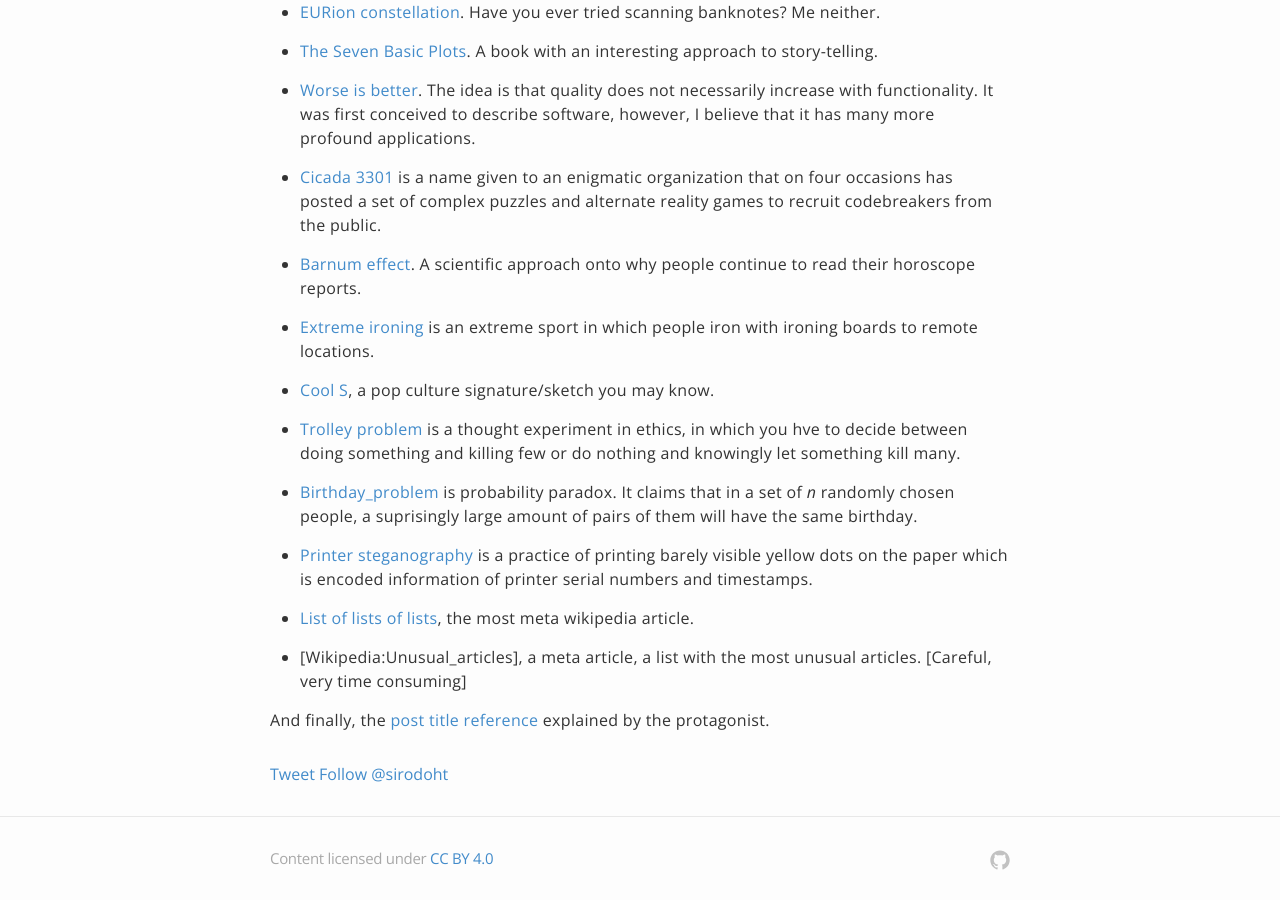
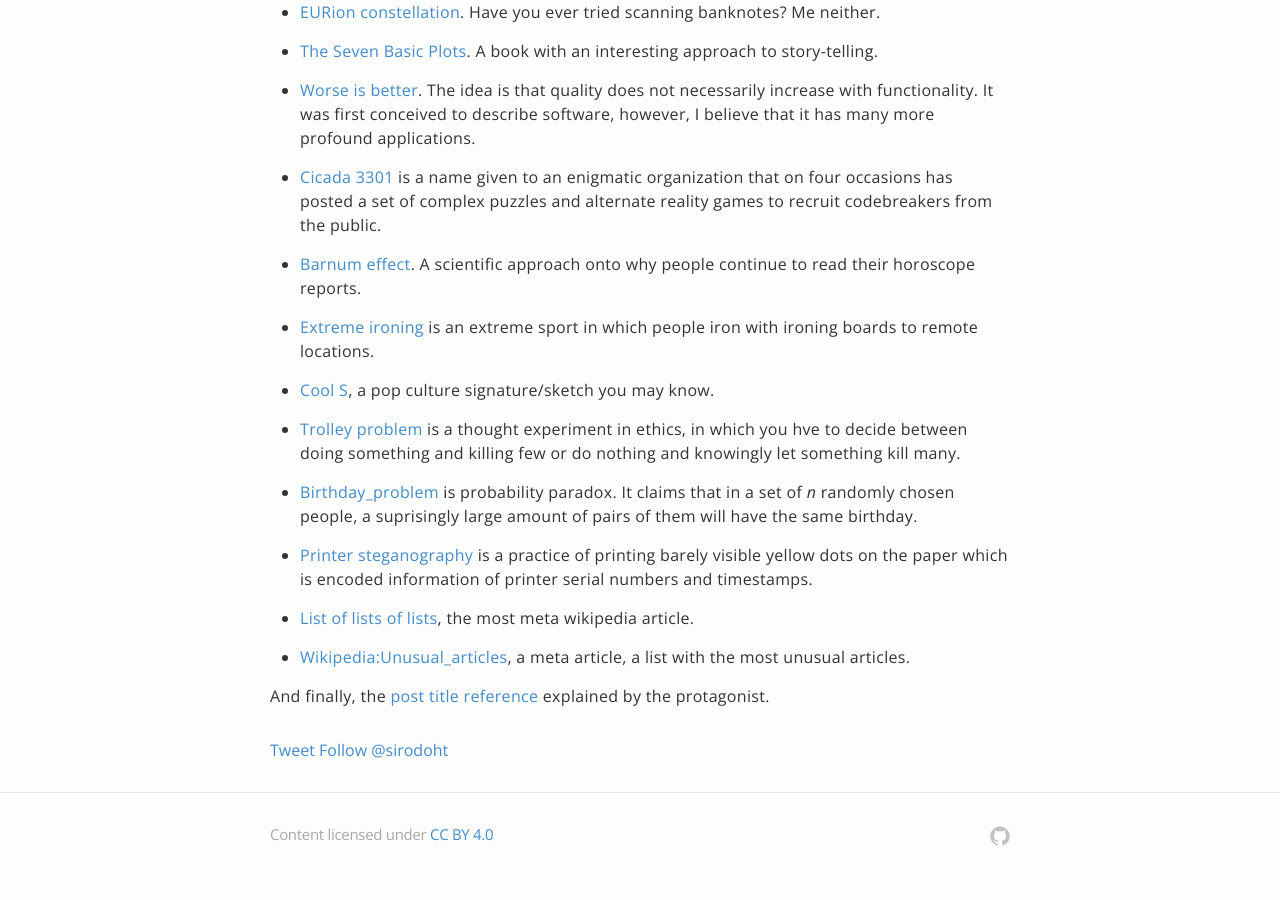
Before and after one commit to sirodoht/sirodoht.com, a Jekyll site: the page built from _posts/2016-02-29-doubleplusgood-wikipedia.markdown, in a window 1280 px wide and 900 px high, scrolled down 1775 px. Built offline with Jekyll 4.4.1, drawn with Linux system fonts in a browser that asks for light colours; comment, search, counter and statistics services are not loaded; after the commit the page ends 2651 px from its top, so only the background shows below that.

Commit message:
fix unusual wikipedia articles link

```diff
--- a/_posts/2016-02-29-doubleplusgood-wikipedia.markdown
+++ b/_posts/2016-02-29-doubleplusgood-wikipedia.markdown
@@ -77,6 +77,6 @@
 
 * [List of lists of lists](https://en.wikipedia.org/wiki/List_of_lists_of_lists), the most meta wikipedia article.
 
-* [Wikipedia:Unusual_articles], a meta article, a list with the most unusual articles. [Careful, very time consuming]
+* [Wikipedia:Unusual_articles](https://en.wikipedia.org/wiki/Wikipedia:Unusual_articles), a meta article, a list with the most unusual articles.
 
 And finally, the [post title reference](https://en.wikipedia.org/wiki/Newspeak#Vocabulary) explained by the protagonist.
```
